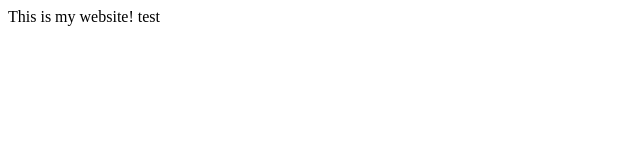
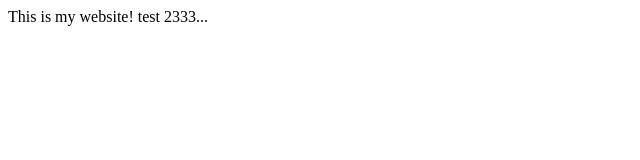
Before and after one commit to maryambigonah/Comp5970, a plain HTML site: page MyWebsite/Index.html in a window 1280 px wide. Shown: the full height of the page, 0-640 px from the left. Drawn offline with Linux system fonts and the light colour scheme.

Commit message:
update index 2

```diff
--- a/MyWebsite/Index.html
+++ b/MyWebsite/Index.html
@@ -1,6 +1,6 @@
 <!doctype HTML>
 <HTML>
 <BODY>
-This is my website! test
+This is my website! test 2333...
 </BODY>
 </HTML>
```
